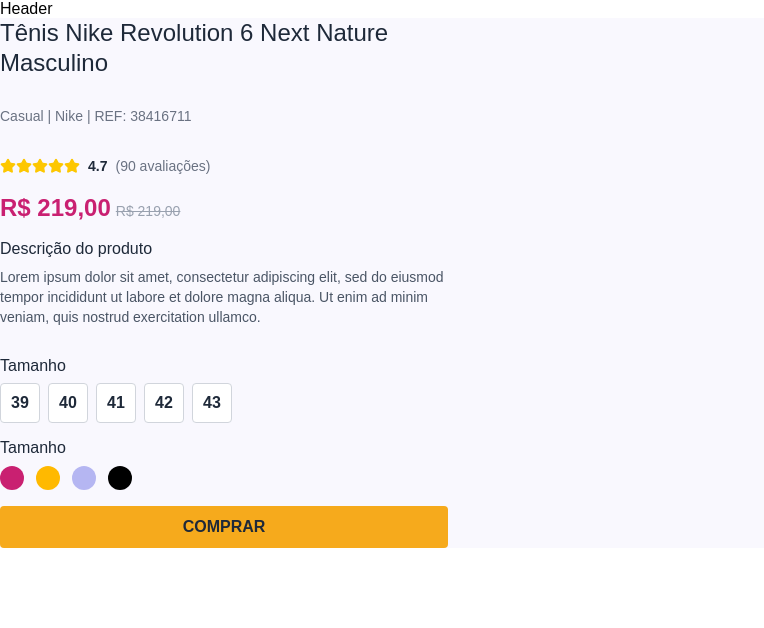
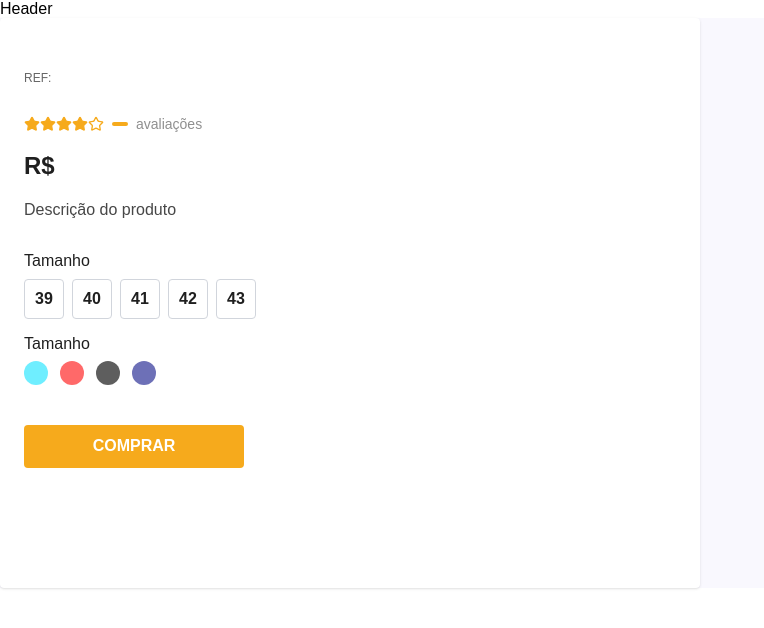
Before and after one commit to jGuilhermeB/ProjetoGTReact, a React (Vite) app: page /BuyBox in a window 1280 px wide. Shown: the top 628 px of the page, without its empty margins (0-764 px from the left). Built offline with nearby package versions, Linux system fonts and the light colour scheme.

Commit message:
BuyBox completa e com props funcionais

```diff
--- a/src/Components/BuyBox.jsx
+++ b/src/Components/BuyBox.jsx
@@ -5,182 +5,72 @@
 import CustomCarousel from '../Components/Carrousel';
 import '../App.css';
 
-// const BuyBox = ({
-//   name,
-//   reference,
-//   stars,
-//   rating,
-//   price,
-//   priceDiscount,
-//   description,
-//   children,
-// }) => {
-//   const sizes = [39, 40, 41, 42, 43];
-//   const colorOptions = ['#6FEEFF', '#FF6969', '#5E5E5E', '#6D70B7'];
-
-//   const [selectedSize, setSelectedSize] = useState(null);
-//   const [selectedColor, setSelectedColor] = useState(null);
-//   return (
-//     <div className="w-[700px] h-[570px] rounded-sm flex flex-col gap-4 text-[#1F1F1F] p-6 bg-white shadow">
-//       {/* Título */}
-//       <h1 className="text-2xl font-bold">{name}</h1>
-//       {/* Categoria e código */}
-//       <p className="text-xs text-[#666]">REF: {reference}</p>
-
-//       {/* Estrelas e avaliação */}
-//       <div className="flex items-center gap-2 text-sm">
-//         {/* Estrelas primeiro */}
-//         <div className="flex items-center">
-//           {[1, 2, 3, 4, 5].map(i => (
-//             <Star
-//               key={i}
-//               size={16}
-//               fill={i <= 4 ? '#F6AA1C' : 'none'} // 4 amarelas, 1 vazia
-//               stroke="#F6AA1C" // borda preta
-//             />
-//           ))}
-//         </div>
-//         {/* Valor na caixa amarela depois */}
-//         <span className="font-semibold text-white bg-[#F6AA1C] rounded px-2 py-0.5">
-//           {stars}
-//         </span>
-//         <span className="text-[#8F8F8F]">{rating} avaliações</span>
-//       </div>
-
-//       {/* Preço */}
-//       <div className="flex items-end gap-2">
-//         {priceDiscount ? (
-//           <>
-//             <span className="text-2xl font-bold text-[#1F1F1F]">
-//               R$ {priceDiscount}
-//             </span>
-//             <span className="line-through text-sm text-[#CCCCCC]">
-//               R$ {price}
-//             </span>
-//           </>
-//         ) : (
-//           <span className="text-2xl font-bold text-[#1F1F1F]">
-//             R$ {price}
-//           </span>
-//         )}
-//       </div>
-
-//       {/* Descrição */}
-//       <div>
-//         <h2 className="font-bold text-[#474747] text-base mb-1">
-//           Descrição do produto
-//         </h2>
-//         <p className="text-sm text-[#666]">{description}</p>
-//       </div>
-
-//       {/* Tamanhos */}
-//       <div>
-//         <h3 className="font-bold mb-2">Tamanho</h3>
-//         <div className="flex gap-2">
-//           {sizes.map(size => (
-//             <button
-//               key={size}
-//               onClick={() => setSelectedSize(size)}
-//               className={`w-10 h-10 border rounded flex items-center justify-center font-bold text-sm
-//                 ${selectedSize === size ? 'border-[#C92071] bg-[#C92071] text-white!' : 'border-gray-300 bg-white'}`}
-//             >
-//               {size}
-//             </button>
-//           ))}
-//         </div>
-//       </div>
-
-//       {/* Cores */}
-//       <div>
-//         <h3 className="font-bold mt-4 mb-2">Tamanho</h3>
-//         <div className="flex gap-3">
-//           {colorOptions.map((color, i) => (
-//             <button
-//               key={i}
-//               onClick={() => setSelectedColor(color)}
-//               className={`w-6 h-6 rounded-full border-2 flex items-center justify-center
-//                 ${selectedColor === color ? 'border-[#C92071]' : 'border-transparent'}`}
-//               style={{ backgroundColor: color }}
-//             />
-//           ))}
-//         </div>
-//       </div>
-
-//       {/* Children: opções de variação */}
-//       <div className="mt-2">{children}</div>
-
-//       {/* Botão de compra */}
-//       <button className="mt-auto w-[220px] bg-[#F6AA1C] hover:bg-[#e59b12] text-white! py-3 font-bold rounded text-lg">
-//         COMPRAR
-//       </button>
-//     </div>
-//   );
-// };
-
-// const ProductViewPage = () => {
-//   const { id } = useParams();
-//   return (
-//     <div className="flex gap-8">
-//       <CustomCarousel productId={id} />
-//       <BuyBox
-//         name="Tênis Nike Revolution 6 Next Nature Masculino"
-//         reference="38416711"
-//         stars={4.7}
-//         rating={90}
-//         price={219.0}
-//         priceDiscount={199.0}
-//         description="Lorem ipsum dolor sit amet, consectetur adipiscing elit, sed do eiusmod tempor incididunt ut labore et dolore magna aliqua. Ut enim ad minim veniam, quis nostrud exercitation ullamco."
-//       >
-
-//       </BuyBox>
-//     </div>
-//   );
-// };
-
-// export default BuyBox;const BuyBox = () => {
-const BuyBox = () => {
+const BuyBox = ({
+  name,
+  reference,
+  stars,
+  rating,
+  price,
+  priceDiscount,
+  description,
+  children,
+}) => {
   const sizes = [39, 40, 41, 42, 43];
-  const colors = ['#C92071', '#FFB900', '#B5B6F2', '#000'];
+  const colorOptions = ['#6FEEFF', '#FF6969', '#5E5E5E', '#6D70B7'];
 
   const [selectedSize, setSelectedSize] = useState(null);
   const [selectedColor, setSelectedColor] = useState(null);
-
   return (
-    <div className="max-w-md w-full flex flex-col gap-4 text-gray-800">
+    <div className="w-[700px] h-[570px] rounded-sm flex flex-col gap-4 text-[#1F1F1F] p-6 bg-white shadow">
       {/* Título */}
-      <h1 className="text-2xl font-bold leading-tight">
-        Tênis Nike Revolution 6 Next Nature Masculino
-      </h1>
-
+      <h1 className="text-2xl font-bold">{name}</h1>
       {/* Categoria e código */}
-      <p className="text-sm text-gray-500">
-        Casual | Nike | REF: 38416711
-      </p>
+      <p className="text-xs text-[#666]">REF: {reference}</p>
 
       {/* Estrelas e avaliação */}
       <div className="flex items-center gap-2 text-sm">
-        <div className="flex text-yellow-400">
-          {Array(5).fill().map((_, i) => (
-            <Star key={i} size={16} fill="currentColor" stroke="currentColor" />
+        {/* Estrelas primeiro */}
+        <div className="flex items-center">
+          {[1, 2, 3, 4, 5].map(i => (
+            <Star
+              key={i}
+              size={16}
+              fill={i <= 4 ? '#F6AA1C' : 'none'} // 4 amarelas, 1 vazia
+              stroke="#F6AA1C" // borda preta
+            />
           ))}
         </div>
-        <span className="font-semibold text-gray-800">4.7</span>
-        <span className="text-gray-500">(90 avaliações)</span>
+        {/* Valor na caixa amarela depois */}
+        <span className="font-semibold text-white bg-[#F6AA1C] rounded px-2 py-0.5">
+          {stars}
+        </span>
+        <span className="text-[#8F8F8F]">{rating} avaliações</span>
       </div>
 
       {/* Preço */}
-      <div className="text-lg">
-        <span className="text-2xl font-bold text-[#C92071]">R$ 219,00</span>{' '}
-        <span className="line-through text-gray-400 text-sm">R$ 219,00</span>
+      <div className="flex items-end gap-2">
+        {priceDiscount ? (
+          <>
+            <span className="text-2xl font-bold text-[#1F1F1F]">
+              R$ {priceDiscount}
+            </span>
+            <span className="line-through text-sm text-[#CCCCCC]">
+              R$ {price}
+            </span>
+          </>
+        ) : (
+          <span className="text-2xl font-bold text-[#1F1F1F]">
+            R$ {price}
+          </span>
+        )}
       </div>
 
       {/* Descrição */}
       <div>
-        <h2 className="font-bold text-gray-800">Descrição do produto</h2>
-        <p className="text-sm text-gray-600">
-          Lorem ipsum dolor sit amet, consectetur adipiscing elit, sed do eiusmod tempor incididunt ut labore et dolore magna aliqua.
-          Ut enim ad minim veniam, quis nostrud exercitation ullamco.
-        </p>
+        <h2 className="font-bold text-[#474747] text-base mb-1">
+          Descrição do produto
+        </h2>
+        <p className="text-sm text-[#666]">{description}</p>
       </div>
 
       {/* Tamanhos */}
@@ -192,7 +82,7 @@
               key={size}
               onClick={() => setSelectedSize(size)}
               className={`w-10 h-10 border rounded flex items-center justify-center font-bold text-sm
-                ${selectedSize === size ? 'border-[#C92071] bg-[#C92071] text-white' : 'border-gray-300 bg-white'}`}
+                ${selectedSize === size ? 'border-[#C92071] bg-[#C92071] text-white!' : 'border-gray-300 bg-white'}`}
             >
               {size}
             </button>
@@ -204,7 +94,7 @@
       <div>
         <h3 className="font-bold mt-4 mb-2">Tamanho</h3>
         <div className="flex gap-3">
-          {colors.map((color, i) => (
+          {colorOptions.map((color, i) => (
             <button
               key={i}
               onClick={() => setSelectedColor(color)}
@@ -216,12 +106,35 @@
         </div>
       </div>
 
+      {/* Children: opções de variação */}
+      <div className="mt-2">{children}</div>
+
       {/* Botão de compra */}
-      <button className="mt-6 w-full bg-[#F6AA1C] hover:bg-[#e59b12] text-white py-3 font-bold rounded">
+      <button className="mt-auto w-[220px] bg-[#F6AA1C] hover:bg-[#e59b12] text-white! py-3 font-bold rounded text-lg">
         COMPRAR
       </button>
     </div>
   );
 };
 
-export default BuyBox;
+const ProductViewPage = () => {
+  const { id } = useParams();
+  return (
+    <div className="flex gap-8">
+      <CustomCarousel productId={id} />
+      <BuyBox
+        name="Tênis Nike Revolution 6 Next Nature Masculino"
+        reference="38416711"
+        stars={4.7}
+        rating={90}
+        price={219.0}
+        priceDiscount={199.0}
+        description="Lorem ipsum dolor sit amet, consectetur adipiscing elit, sed do eiusmod tempor incididunt ut labore et dolore magna aliqua. Ut enim ad minim veniam, quis nostrud exercitation ullamco."
+      >
+
+      </BuyBox>
+    </div>
+  );
+};
+
+export default BuyBox
```
